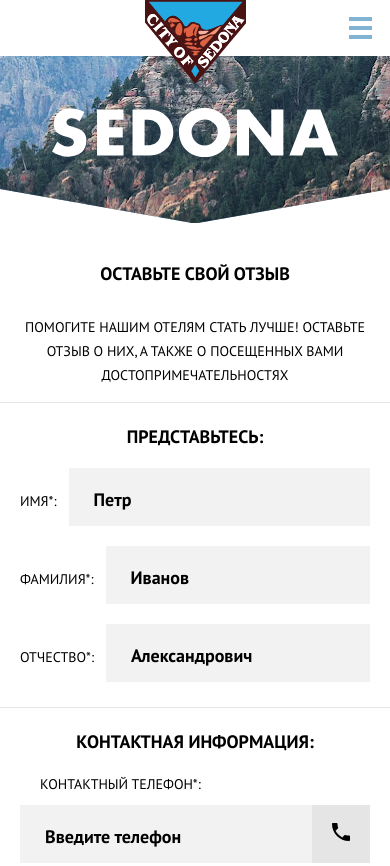
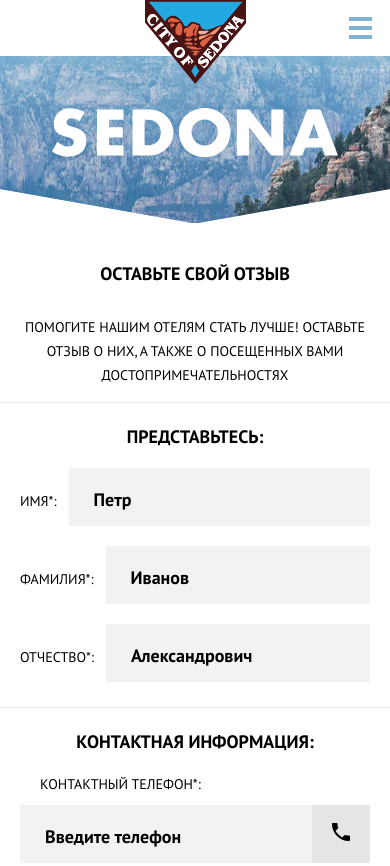
Before and after one commit to IKolyada/174509-sedona-20, a website: page source/form.html in a window 390 px wide. Shown: the top 866 px of the page. Drawn offline with nearby package versions, Linux system fonts and the light colour scheme; files that its build step writes are made by us from their sources.

Commit message:
Исправлена ошибка в шапке на внутренних страницах

```diff
--- a/source/sass/hero.scss
+++ b/source/sass/hero.scss
@@ -34,6 +34,10 @@
   clip-path: polygon(0 0, 100% 0, 100% 133px, 50% 100%, 0 133px);
   background-position: -223px -230px;
 
+  @media (min-width: 321px) and (max-width: 767px) {
+    background-position: 0 center;
+  }
+
   @media (min-width: $tablet-width) {
     padding-top: 94px;
     padding-bottom: 112px;
```
